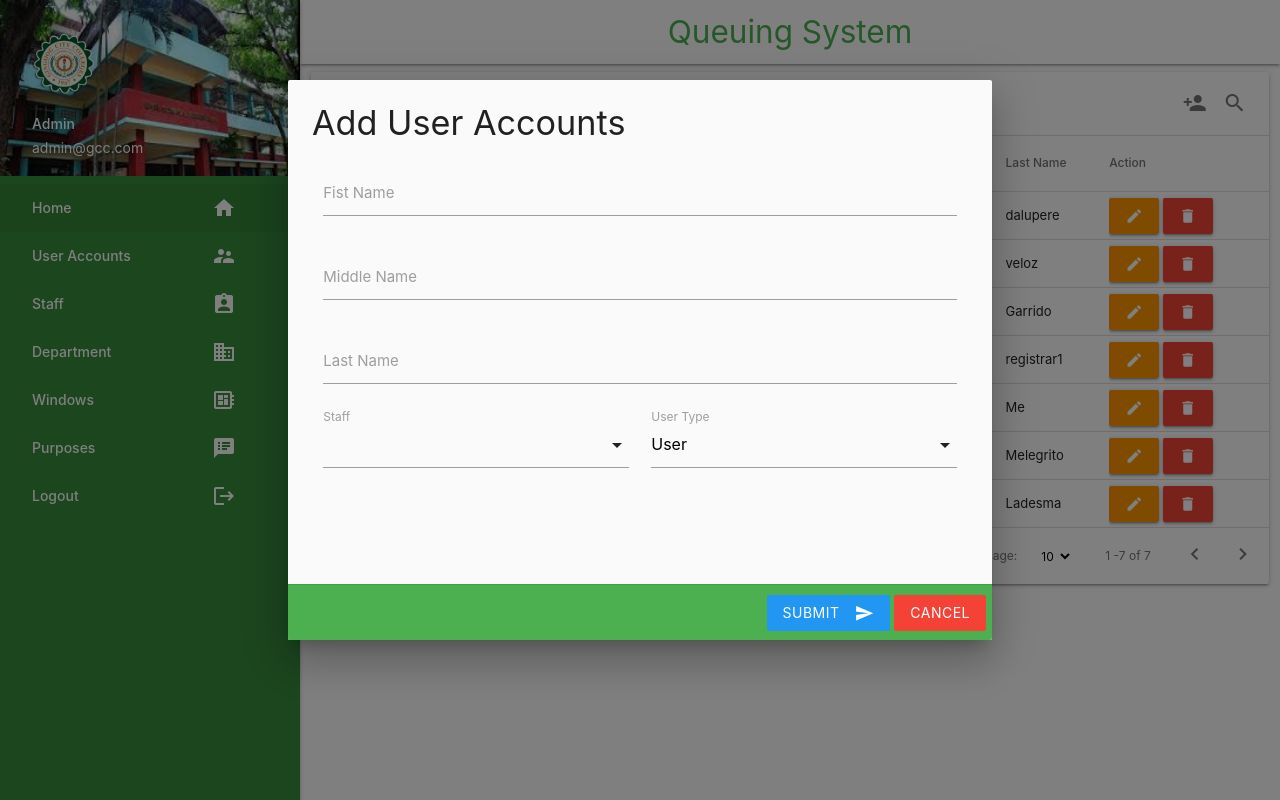
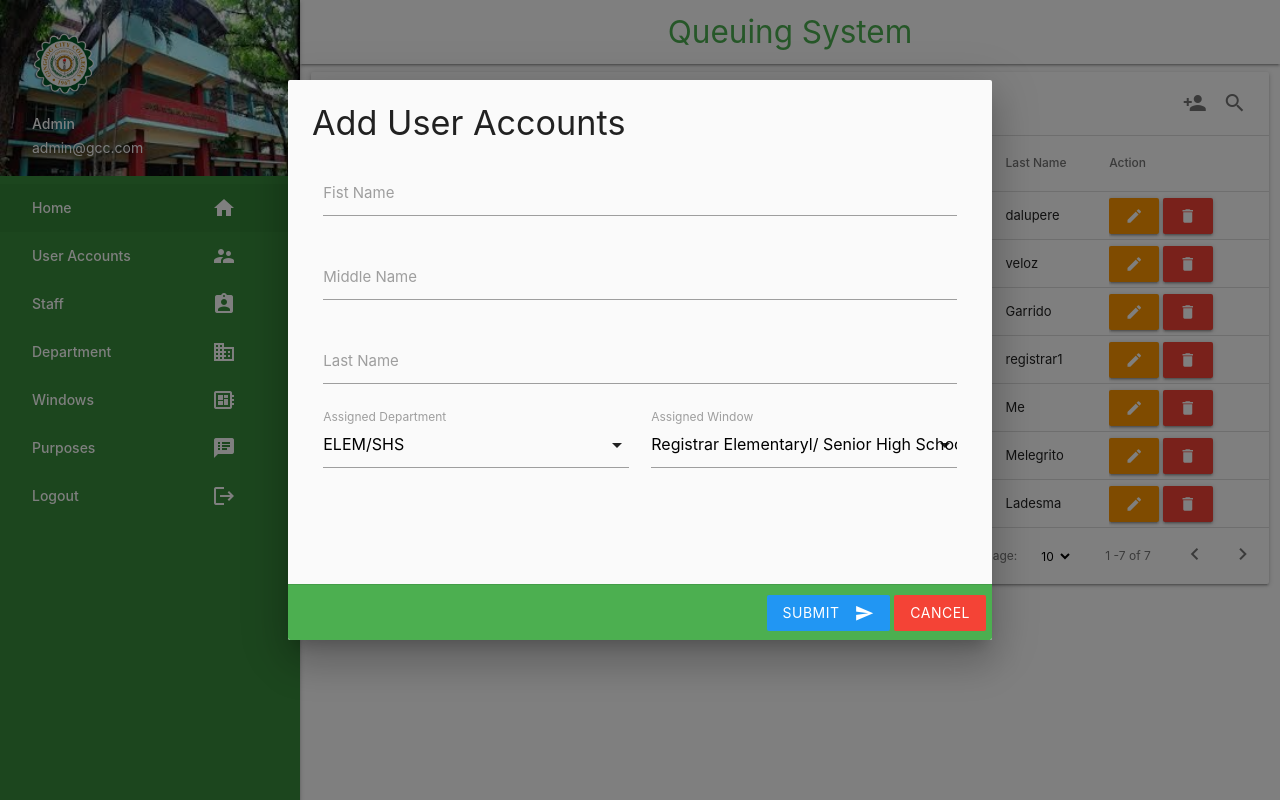
Before and after one commit to gegauno/PROF-ELECT-WS101, a Flask app: page /admin_staff in a window 1280 px wide, after a click on "person_add". Run offline with Flask 2, Linux system fonts and the light colour scheme; a user stored in the database is signed in; data comes from the database, SQL or seed files in the repository.

Commit message:
Added new Features.

```diff
--- a/main.py
+++ b/main.py
@@ -24,6 +24,7 @@ app.add_url_rule('/windash','windash',View.windash)
 app.add_url_rule('/nextPrint','nextPrint',View.nextPrint,methods=['POST'])
 app.add_url_rule('/addUA','addUA',View.addUA,methods=['POST'])
 app.add_url_rule('/chartData','chartData',View.chartData,methods=['POST'])
+app.add_url_rule('/addSA','addSA',View.addSA,methods=['POST'])
 app.config['SECRET_KEY'] = 'fs0ci3ty'
 if __name__ == "__main__":
     # Flask
--- a/templates/admin_staffaccounts.html
+++ b/templates/admin_staffaccounts.html
@@ -112,32 +112,33 @@
               <label for="fname">Fist Name</label>
             </div>
             <div class="input-field col s12">
-              <input id="mname" type="password" name="mname" class="validate" required>
+              <input id="mname" type="text" name="mname" class="validate" required>
               <label for="mname">Middle Name</label>
             </div>
             <div class="input-field col s12">
-              <input id="lname" type="password" name="lname" class="validate" required>
+              <input id="lname" type="text" name="lname" class="validate" required>
               <label for="lname">Last Name</label>
             </div>
             <div class="input-field col s6">
-              <select name="staffid">
-                {% for row in staff %}
-                <option value="{{row[0]}}">{{row[4]}}, {{row[2]}}</option>
+              <select name="dept_id">
+                {% for row in dept %}
+                <option value="{{row[0]}}">{{row[1]}}</option>
                 {% endfor %}
               </select>
-              <label>Staff</label>
+              <label>Assigned Department</label>
             </div>
             <div class="input-field col s6">
-              <select name="utype">
-                <option value="1">User</option>
-                <option value="0">Admin</option>
+              <select name="win_no">
+                {% for row in win %}
+                <option value="{{row[0]}}">{{row[1]}}</option>
+                {% endfor %}
               </select>
-              <label>User Type</label>
+              <label>Assigned Window</label>
             </div>
           </div>
         </div>
         <div class="modal-footer green">
-          <button class="white-text btn blue waves-effect waves-blue btn-flat" type="submit" name="addUA">Submit <i class="material-icons right">send</i></button>
+          <button class="white-text btn blue waves-effect waves-blue btn-flat" type="submit" name="addSA">Submit <i class="material-icons right">send</i></button>
           <button class="white-text modal-close btn red waves-effect waves-red btn-flat">Cancel</button>
         </div>
       </form>
--- a/view.py
+++ b/view.py
@@ -81,10 +81,22 @@ class View:
         return render_template("print_no.html",data=data,data2 = data2)
     def admin_staff():
         if 'admin' in session:
+            win = db.execute("SELECT * FROM tbl_window").fetchall()
+            dept = db.execute("SELECT * FROM tbl_department").fetchall()
             query = db.execute("SELECT tbl_user_info.user_info_id,tbl_department.dept_desc,tbl_user_info.user_fname,tbl_user_info.user_mname,tbl_user_info.user_lname FROM tbl_user_info INNER JOIN tbl_department ON tbl_user_info.dept_id=tbl_department.dept_id").fetchall()
-            return render_template("admin_staffaccounts.html",data=query)
+            return render_template("admin_staffaccounts.html",data=query,win=win,dept=dept)
         else:
                 return redirect('/')
+    def addSA():
+        fname = request.form['fname']
+        lname = request.form['lname']
+        mname = request.form['mname']
+        dept = request.form['dept_id']
+        winNo = request.form['win_no']
+        query = db.execute(f"INSERT INTO tbl_user_info (dept_id,win_no,user_fname,user_mname,user_lname) VALUES ('{dept}','{winNo}','{fname}','{mname}','{lname}')")
+        db.commit()
+        return redirect("/admin_staff")
+
     def admin_users():
         if 'admin' in session:
             dept = db.execute("SELECT * FROM tbl_department").fetchall()
```
